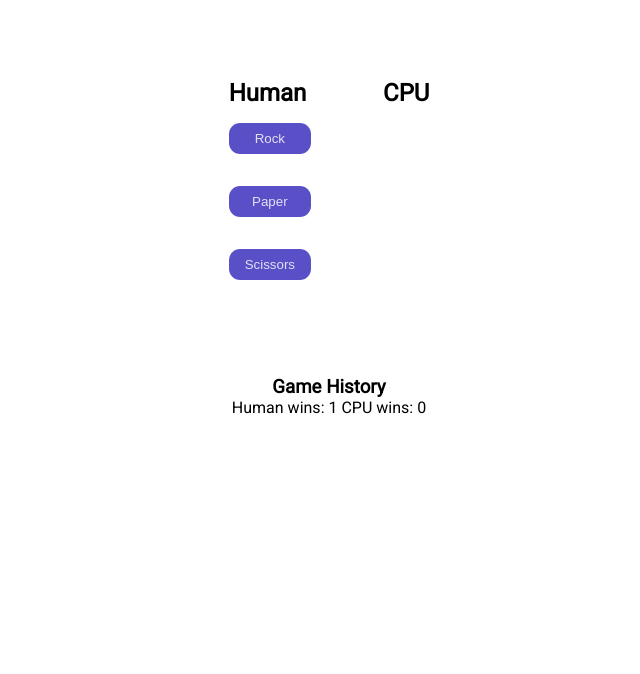
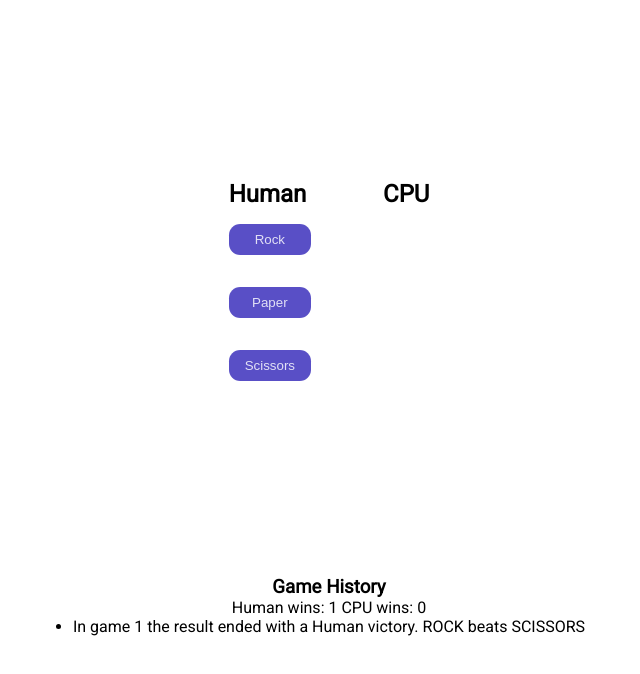
Before and after one commit to OskiTheCoder/oop-es6-basic, a plain HTML site: page rps-game/index.html in a window 1280 px wide. Both pictures are taken after a click on the button "Rock". Shown: the whole page, without its empty margins (311-951 px from the left). Drawn offline with Linux system fonts and the light colour scheme.

Commit message:
message state

```diff
--- a/rps-game/runner.js
+++ b/rps-game/runner.js
@@ -8,6 +8,14 @@ const btns = document.querySelectorAll('.btn');
 //get win totals
 const humanWinTotalEle = document.querySelector('.human-wins-tally');
 const cpuWinTotalEle = document.querySelector('.cpu-wins-tally');
+//get ul element to append li
+const gameHistoryListEle = document.querySelector('.game-history-list');
+
+const updateMessageState = (message) => {
+  const listItem = document.createElement('li');
+  listItem.appendChild(document.createTextNode(message));
+  gameHistoryListEle.appendChild(listItem);
+};
 
 const updateWinTotalState = (winner) => {
   if (winner.toUpperCase() === 'CPU') {
@@ -20,6 +28,7 @@ const updateWinTotalState = (winner) => {
 const updateState = (results) => {
   const { winner, message } = results;
   updateWinTotalState(winner);
+  updateMessageState(message);
 };
 
 const playRound = (humanMove) => {
--- a/rps-game/style.css
+++ b/rps-game/style.css
@@ -9,7 +9,7 @@
 }
 
 body {
-  height: 60vh;
+  height: 100vh;
   font-family: 'Roboto', sans-serif;
   display: flex;
   flex-direction: column;
```
